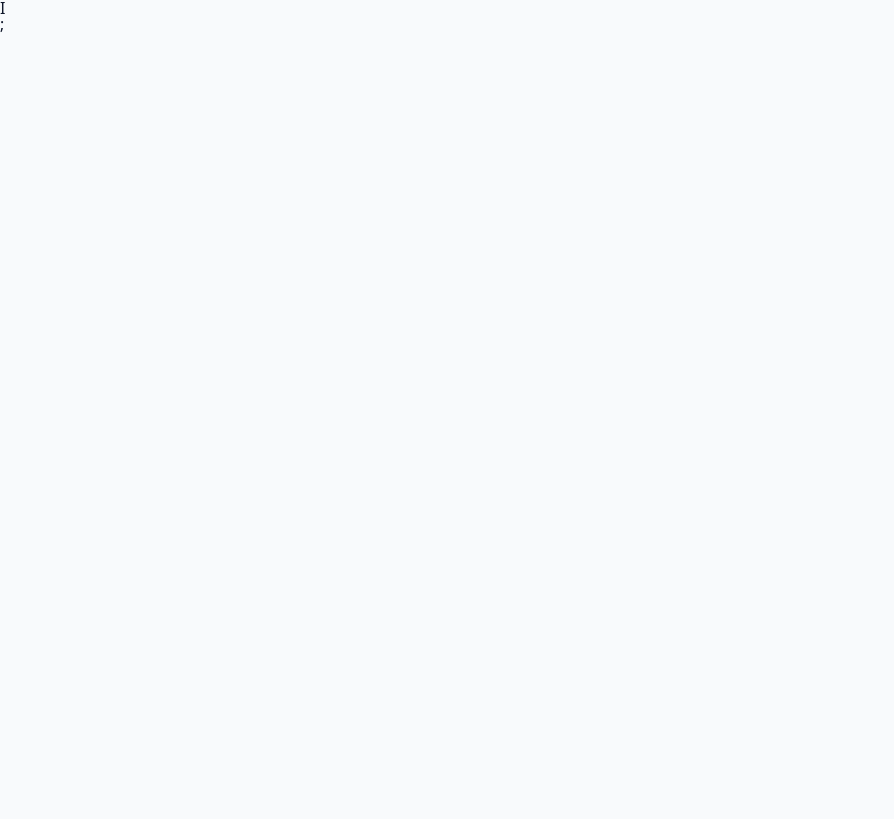
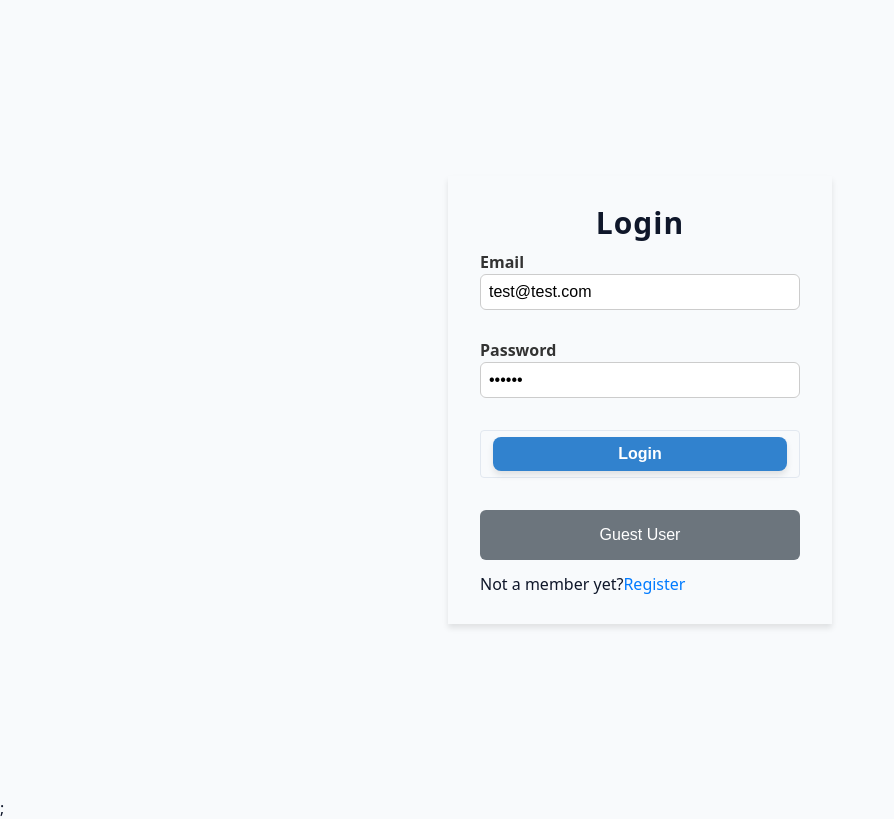
Before and after one commit to TeamDevProjects/Daftari_React, a React (Vite) app: page /signin in a window 1280 px wide. Shown: the whole page, without its empty margins (0-894 px from the left). Built offline with nearby package versions, Linux system fonts and the light colour scheme.

Commit message:
i add css to signin ans signup

```diff
--- a/src/App.jsx
+++ b/src/App.jsx
@@ -3,6 +3,7 @@ import { QueryClient, QueryClientProvider } from '@tanstack/react-query'
 import { ReactQueryDevtools } from '@tanstack/react-query-devtools'
 import {
   HomeLayout,
+  User,
   SignUp,
   SignIn,
   Clients,
@@ -28,6 +29,10 @@ const router = createBrowserRouter([
     element: <HomeLayout />,
     errorElement: <Error />,
     children: [
+      {
+        index: true,
+        element: <User />,
+      },
       {
         path: 'Clients',
         element: <Clients />,
--- a/src/Pages/SignIn.jsx
+++ b/src/Pages/SignIn.jsx
@@ -1,4 +1,38 @@
+import { FormInput, SubmitBtn } from '../components/index'
+import { Form, Link } from 'react-router-dom'
+
 const SignIn = () => {
-  return <div>I</div>
+  return (
+    <section className="section-container">
+      <Form method="POST" className="form-container">
+        <h4 className='form-title'>Login</h4>
+        <FormInput
+          type="email"
+          label="Email"
+          name="identifier"
+          defaultValue="test@test.com"
+        />
+        <FormInput
+          type="password"
+          label="Password"
+          name="password"
+          defaultValue="secret"
+        />
+        <div className="form-input">
+          <SubmitBtn text="Login" className="submit-btn" />
+        </div>
+        <button type="button" className="guest-btn">
+          Guest User
+        </button>
+        <p className="text-center">
+          Not a member yet?
+          <Link to="/SignUp" className="link">
+            Register
+          </Link>
+        </p>
+      </Form>
+    </section>
+  )
 }
+
 export default SignIn
--- a/src/Pages/SignUp.jsx
+++ b/src/Pages/SignUp.jsx
@@ -1,4 +1,27 @@
+import { FormInput, SubmitBtn } from '../components/index'
+import { Form, Link } from 'react-router-dom'
+
 const SignUp = () => {
-  return <div>SignUp</div>
+  return (
+    <section className="register-container">
+      <Form method="POST" className="register-form">
+        <h4 className="form-title">Register</h4>
+        <FormInput type="text" label="username" name="username" />
+        <FormInput type="email" label="email" name="email" />
+        <FormInput type="password" label="password" name="password" />
+        <div className="submit-btn-container">
+          <SubmitBtn text="Register" />
+        </div>
+
+        <p className="login-link">
+          Already a member?
+          <Link to="/SignIn" className="login-text">
+            Login
+          </Link>
+        </p>
+      </Form>
+    </section>
+  )
 }
+
 export default SignUp
--- /dev/null
+++ b/src/Pages/User.jsx
@@ -0,0 +1,4 @@
+const User = () => {
+  return <div>User</div>
+}
+export default User
--- a/src/Pages/index.js
+++ b/src/Pages/index.js
@@ -1,4 +1,5 @@
 export { default as HomeLayout } from './HomeLayout'
+export { default as User } from './User'
 export { default as SignIn } from './SignIn'
 export { default as SignUp } from './SignUp'
 export { default as Clients } from './Clients'
--- /dev/null
+++ b/src/components/FormInput.jsx
@@ -0,0 +1,17 @@
+// eslint-disable-next-line react/prop-types
+const FormInput = ({ label, name, type, defaultValue, size }) => {
+  return (
+    <div className="form-control">
+      <label htmlFor={name} className="label">
+        <span className="label-text capitalize">{label}</span>
+      </label>
+      <input
+        type={type}
+        name={name}
+        defaultValue={defaultValue}
+        className={`input input-bordered ${size}`}
+      />
+    </div>
+  )
+}
+export default FormInput
--- /dev/null
+++ b/src/components/SubmitBtn.jsx
@@ -0,0 +1,20 @@
+import { useNavigation } from 'react-router-dom'
+
+// eslint-disable-next-line react/prop-types
+const SubmitBtn = ({ text }) => {
+  const navigation = useNavigation()
+  const isSubmitting = navigation.state === 'submitting'
+  return (
+    <button type="submit" className="submit-btn" disabled={isSubmitting}>
+      {isSubmitting ? (
+        <>
+          <span className="spinner"></span>
+          <span>sending...</span>
+        </>
+      ) : (
+        text || 'submit'
+      )}
+    </button>
+  )
+}
+export default SubmitBtn
--- /dev/null
+++ b/src/components/index.js
@@ -0,0 +1,2 @@
+export { default as FormInput } from './FormInput'
+export { default as SubmitBtn } from './SubmitBtn'
--- a/src/index.css
+++ b/src/index.css
@@ -252,3 +252,217 @@ ul {
   margin-top: 1rem;
 }
 /* ============= PROJECT CSS =============== */
+
+/* Login css */
+
+.section-container {
+  display: grid;
+  place-items: center;
+  height: 100vh;
+}
+
+.form-container {
+  width: 24rem; /* equivalent to w-96 */
+  padding: 2rem;
+  box-shadow: 0 4px 6px rgba(0, 0, 0, 0.1); /* Shadow */
+  display: flex;
+  flex-direction: column;
+  gap: 1rem;
+}
+
+.form-input {
+  margin-bottom: 1rem;
+}
+
+.form-input label {
+  display: block;
+  font-size: 1rem;
+  margin-bottom: 0.5rem;
+}
+
+.form-input input {
+  width: 100%;
+  padding: 0.75rem;
+  border: 1px solid #ddd;
+  border-radius: 0.375rem;
+  font-size: 1rem;
+}
+
+.submit-btn {
+  padding: 1rem;
+  background-color: #4caf50; /* Green */
+  color: white;
+  border: none;
+  border-radius: 0.375rem;
+  width: 100%;
+  font-size: 1rem;
+  cursor: pointer;
+}
+
+.submit-btn:hover {
+  background-color: #45a049;
+}
+
+.guest-btn {
+  padding: 1rem;
+  background-color: #6c757d; /* Secondary color */
+  color: white;
+  border: none;
+  border-radius: 0.375rem;
+  width: 100%;
+  font-size: 1rem;
+  cursor: pointer;
+}
+
+.guest-btn:hover {
+  background-color: #5a636a;
+}
+
+.link {
+  color: #007bff;
+  text-decoration: none;
+}
+
+.link:hover {
+  text-decoration: underline;
+}
+
+/* Form Input */
+
+/* Define general form control style */
+.form-control {
+  margin-bottom: 1rem;
+  display: flex;
+  flex-direction: column;
+  align-items: flex-start;
+}
+
+/* Style for the label element */
+.label {
+  font-weight: 600;
+  font-size: 1rem;
+  color: #333;
+  margin-bottom: 0.25rem;
+}
+
+/* Capitalize label text */
+.label-text.capitalize {
+  text-transform: capitalize;
+}
+
+/* Style for the input element */
+.input {
+  padding: 0.5rem;
+  border-radius: 0.375rem;
+  border: 1px solid #ccc;
+  font-size: 1rem;
+  width: 100%;
+  box-sizing: border-box;
+  transition: border-color 0.3s ease;
+}
+
+/* Input border style when focused */
+.input-bordered:focus {
+  border-color: #007bff;
+  outline: none;
+}
+
+/* Size modifiers */
+.input.small {
+  padding: 0.25rem;
+  font-size: 0.875rem;
+}
+
+.input.medium {
+  padding: 0.5rem;
+  font-size: 1rem;
+}
+
+.input.large {
+  padding: 0.75rem;
+  font-size: 1.125rem;
+}
+
+/* Submit btn  */
+
+.submit-btn {
+  width: 100%;
+  padding: 0.5rem 1rem; /* equivalent to py-2 px-4 */
+  background-color: #3182ce; /* Tailwind's bg-blue-600 */
+  color: white;
+  font-weight: 600; /* equivalent to font-semibold */
+  border-radius: 0.5rem; /* equivalent to rounded-lg */
+  box-shadow: 0 4px 6px rgba(0, 0, 0, 0.1); /* equivalent to shadow-md */
+  display: inline-flex;
+  justify-content: center;
+  align-items: center;
+  border: none;
+  cursor: pointer;
+  transition: background-color 0.3s;
+}
+
+.submit-btn:disabled {
+  background-color: #cbd5e0; /* equivalent to disabled:bg-gray-400 */
+  cursor: not-allowed;
+}
+
+.spinner {
+  border-width: 4px;
+  border-top-width: 4px;
+  border-radius: 50%;
+  border-color: white transparent transparent transparent;
+  width: 1.25rem;
+  height: 1.25rem;
+  animation: spin 1s linear infinite;
+  margin-right: 0.5rem;
+}
+
+@keyframes spin {
+  0% {
+    transform: rotate(0deg);
+  }
+  100% {
+    transform: rotate(360deg);
+  }
+}
+
+/* SignUp  */
+
+.register-container {
+  height: 100vh;
+  display: grid;
+  place-items: center;
+}
+
+.register-form {
+  width: 24rem; /* equivalent to w-96 */
+  padding: 2rem; /* equivalent to p-8 */
+  box-shadow: 0 4px 6px rgba(0, 0, 0, 0.1); /* equivalent to shadow-lg */
+  display: flex;
+  flex-direction: column;
+  gap: 1rem; /* equivalent to gap-y-4 */
+}
+
+.form-title {
+  text-align: center;
+  font-size: 1.875rem; /* equivalent to text-3xl */
+  font-weight: bold;
+}
+
+.submit-btn-container {
+  margin-top: 1rem;
+}
+
+.login-link {
+  text-align: center;
+}
+
+.login-text {
+  margin-left: 0.5rem; /* equivalent to ml-2 */
+  text-decoration: underline;
+  color: #3b82f6; /* equivalent to link-primary */
+}
+
+.login-text:hover {
+  text-decoration: none;
+}
```
